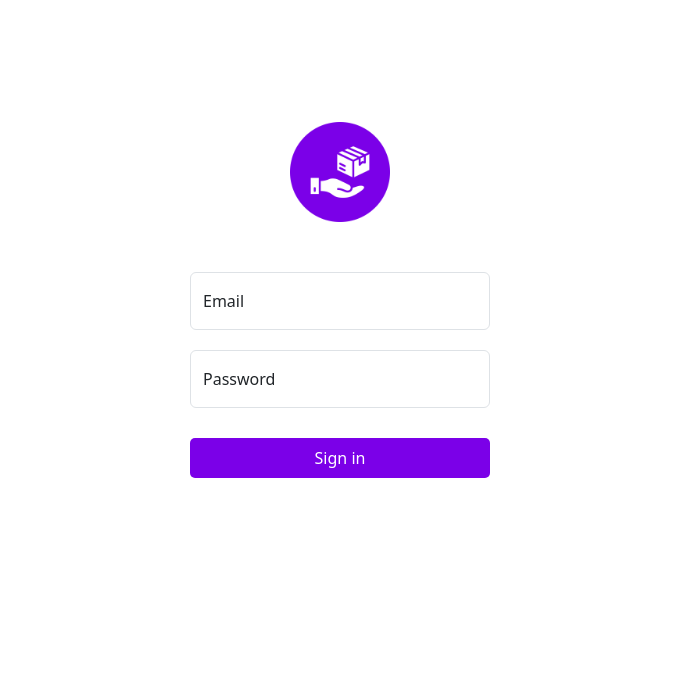
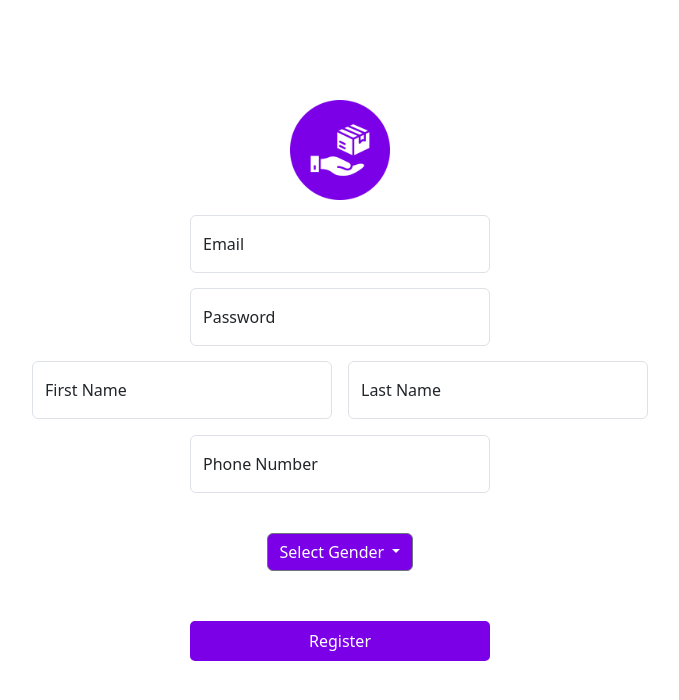
Before and after one commit to emrepektemek/order-system, an Angular app: page / in a window 1280 px wide. Shown: the top 700 px of the page, without its empty margins (300-979 px from the left). Built offline with nearby package versions, Linux system fonts and the light colour scheme.

Commit message:
Register işlemleri tamamlandı

```diff
--- a/src/app/app.routes.ts
+++ b/src/app/app.routes.ts
@@ -1,4 +1,8 @@
 import { Routes } from '@angular/router';
 import { LoginComponent } from './components/login/login.component';
+import { RegisterComponent } from './components/register/register.component';
 
-export const routes: Routes = [{ path: '', component: LoginComponent }];
+export const routes: Routes = [
+  //{ path: '', component: LoginComponent },
+  { path: '', component: RegisterComponent },
+];
--- a/src/app/components/login/login.component.html
+++ b/src/app/components/login/login.component.html
@@ -2,8 +2,6 @@
 <main class="form-signin custom-main">
     <form [formGroup]="loginForm">
     <img class="logo-image" src="logo.png" alt="" width="100" height="100">
-
-
         <div class="form-floating">
             <input
                 formControlName="email"
@@ -25,5 +23,6 @@
             <label for="floatingPassword">Password</label>
         </div>
         <button class="btn custom-btn" type="submit" (click)="login()" >Sign in</button>
+        <button class="btn custom-btn" type="submit" routerLink="/register">Register</button>
     </form>
 </main>
--- a/src/app/components/register/register.component.css
+++ b/src/app/components/register/register.component.css
@@ -0,0 +1,71 @@
+
+.custom-main {
+    display: flex;
+    justify-content: center;
+    align-items: center;
+    min-height: 100vh;
+    width: 100%;
+    margin: auto;
+    margin-top: -20px;
+}
+
+.custom-form-container {
+  display: flex;
+  justify-content: center;
+  margin-top: 15px;
+}
+
+.form-signin {
+  padding: 1rem;
+}
+
+.form-signin .form-floating:focus-within {
+  z-index: 2;
+
+}
+
+.form-control {
+  width: 300px;
+  font-size: 16px;
+
+}
+
+.logo-image {
+  width: 100px;
+  height: 100px;
+  display: block;
+  margin-left: auto;
+  margin-right: auto;
+}
+
+.custom-font {
+  font-family: 'Raleway', sans-serif;
+}
+
+.custom-dropdown-container {
+  display: flex;
+  justify-content: center;
+  margin-top: 40px;
+}
+
+.custom-dropdown-btn {
+  background-color: rgb(123, 0, 232);
+}
+
+.custom-btn-container {
+  display: flex;
+  justify-content: center;
+  margin-top: 20px;
+}
+
+
+.custom-btn {
+  width: 300px;
+  padding-top: 0.5rem;
+  padding-bottom: 0.5rem;
+  margin-top: 30px;
+  background-color: rgb(123, 0, 232);
+  color: white;
+  border: none;
+  border-radius: 5px;
+}
--- a/src/app/components/register/register.component.html
+++ b/src/app/components/register/register.component.html
@@ -1 +1,106 @@
-<p>register works!</p>
+
+<main class="form-signin custom-main">
+    <form [formGroup]="registerForm">
+
+    <img class="logo-image" src="logo.png" alt="" width="100" height="100">
+
+    <div class="custom-form-container">
+        <div class="form-floating">
+            <input
+                formControlName="email"
+                type="email"
+                class="form-control"
+                id="floatingInput"
+                placeholder="name@example.com"
+            >
+            <label for="floatingInput">Email</label>
+        </div>
+    </div>
+
+    <div class="custom-form-container">
+        <div class="form-floating">
+            <input
+                formControlName="password"
+                type="password"
+                class="form-control"
+                id="floatingPassword"
+                placeholder="Password"
+            >
+            <label for="floatingPassword">Password</label>
+        </div>
+    </div>
+
+    <div class="container-fluid mb-3">
+        <div class="row g-3">
+            <div class="col-md-6">
+                <div class="custom-form-container">
+                    <div class="form-floating">
+                        <input
+                            formControlName="firstName"
+                            type="text"
+                            class="form-control"
+                            id="firstName"
+                            placeholder="First Name"
+                        >
+                        <label for="firstName">First Name</label>
+                    </div>
+                </div>
+
+            </div>
+
+
+            <div class="col-md-6">
+                <div class="custom-form-container">
+                    <div class="form-floating">
+                        <input
+                            formControlName="lastName"
+                            type="text"
+                            class="form-control"
+                            id="lastName"
+                            placeholder="Last Name"
+                        >
+                        <label for="lastName">Last Name</label>
+                    </div>
+                </div>
+
+            </div>
+
+        </div>
+    </div>
+
+
+    <div class="custom-form-container">
+
+        <div class="form-floating">
+            <input
+                formControlName="phoneNumber"
+                type="tel"
+                class="form-control"
+                id="phoneNumber"
+                placeholder="Phone Number"
+            >
+            <label for="phoneNumber">Phone Number</label>
+        </div>
+    </div>
+
+    <div class="custom-dropdown-container">
+        <div class="dropdown">
+            <button class="btn btn-secondary dropdown-toggle custom-dropdown-btn" type="button" id="genderDropdown" data-bs-toggle="dropdown" aria-expanded="false">
+                {{ selectedGender || "Select Gender" }}
+            </button>
+            <ul class="dropdown-menu" aria-labelledby="genderDropdown">
+                <li><a class="dropdown-item" href="#" (click)="selectGender('Male')">Male</a></li>
+                <li><a class="dropdown-item" href="#" (click)="selectGender('Female')">Female</a></li>
+                <li><a class="dropdown-item" href="#" (click)="selectGender('Other')">Other</a></li>
+                <li><a class="dropdown-item text-muted"  (click)="selectGender('')">Clear Selection</a></li>
+            </ul>
+        </div>
+    </div>
+
+    <div class="custom-btn-container">
+        <button class="btn custom-btn" type="submit" (click)="register()" >Register</button>
+    </div>
+
+
+    </form>
+</main>
--- a/src/app/components/register/register.component.ts
+++ b/src/app/components/register/register.component.ts
@@ -1,11 +1,68 @@
-import { Component } from '@angular/core';
+import { Component, OnInit } from '@angular/core';
+
+import {
+  FormGroup,
+  FormControl,
+  Validators,
+  FormBuilder,
+  ReactiveFormsModule,
+} from '@angular/forms';
+
+import { AuthService } from '../../services/auth.service';
+
+import { ToastrService } from 'ngx-toastr';
+
+import { CommonModule } from '@angular/common';
 
 @Component({
   selector: 'app-register',
-  imports: [],
+  imports: [ReactiveFormsModule, CommonModule],
   templateUrl: './register.component.html',
-  styleUrl: './register.component.css'
+  styleUrl: './register.component.css',
 })
-export class RegisterComponent {
+export class RegisterComponent implements OnInit {
+  registerForm: FormGroup;
 
+  selectedGender: string = '';
+
+  constructor(
+    private formBuilder: FormBuilder,
+    private authService: AuthService,
+    private toastrService: ToastrService
+  ) {}
+
+  ngOnInit() {
+    this.createRegisterForm();
+  }
+
+  createRegisterForm() {
+    this.registerForm = this.formBuilder.group({
+      email: ['', [Validators.required, Validators.email]],
+      password: ['', [Validators.required, Validators.minLength(4)]],
+      firstName: ['', [Validators.required]],
+      lastName: ['', [Validators.required]],
+      phoneNumber: [''],
+      gender: [''],
+    });
+  }
+
+  selectGender(gender: string): void {
+    this.selectedGender = gender;
+    this.registerForm.patchValue({ gender });
+  }
+
+  register() {
+    let registerModel = Object.assign({}, this.registerForm.value);
+    this.authService.register(registerModel).subscribe(
+      (response) => {
+        this.toastrService.info(response.message);
+        console.log(response);
+      },
+      (responseError) => {
+        this.toastrService.error(
+          responseError.error.ValidationErrors[0].ErrorMessage
+        );
+      }
+    );
+  }
 }
--- /dev/null
+++ b/src/app/models/registerModel.ts
@@ -0,0 +1,8 @@
+export class RegisterModel {
+  email: string = '';
+  password: string = '';
+  firstName: string = '';
+  lastName: string = '';
+  phoneNumber: string = '';
+  gender: string = '';
+}
--- a/src/app/services/auth.service.ts
+++ b/src/app/services/auth.service.ts
@@ -3,6 +3,7 @@ import { LoginModel } from '../models/loginModel';
 import { HttpClient } from '@angular/common/http';
 import { ResponseSingleDataModel } from '../models/responseSingleDataModel';
 import { TokenModel } from '../models/tokenModel';
+import { RegisterModel } from '../models/registerModel';
 
 @Injectable({
   providedIn: 'root',
@@ -19,6 +20,13 @@ export class AuthService {
     );
   }
 
+  register(registerModel: RegisterModel) {
+    return this.httpClient.post<ResponseSingleDataModel<TokenModel>>(
+      this.apiUrl + 'register',
+      registerModel
+    );
+  }
+
   isAuthenticated() {
     if (localStorage.getItem('token')) {
       return true;
```
Also changed, not shown: 1 other file (tests, documents, lock files or other folders). Lines whose indentation alone changed are shown as unchanged.
